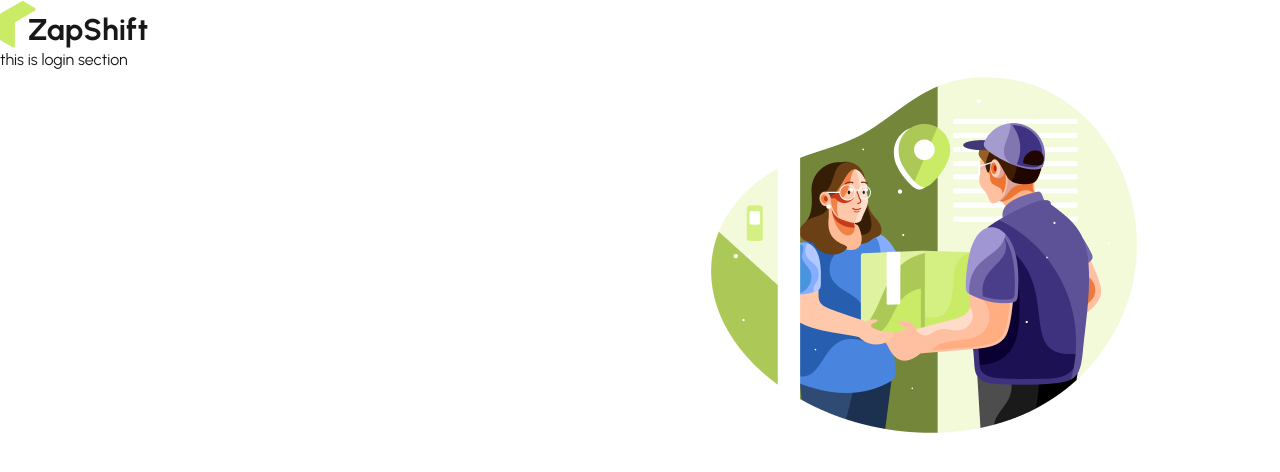
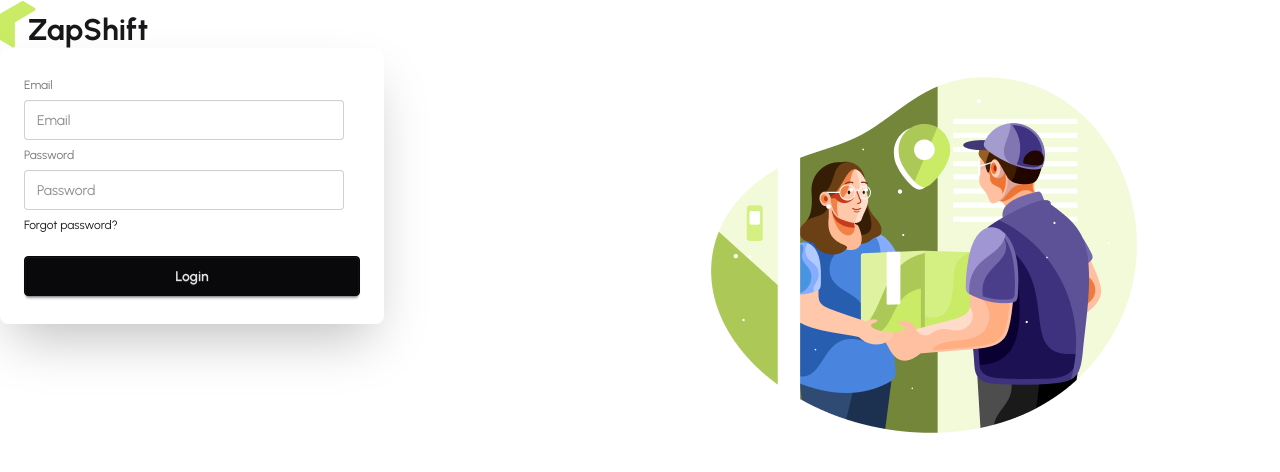
Before and after one commit to MizanurRahman-git/Zap_Shift_2, a React (Vite) app: page /login in a window 1280 px wide. Shown: the top 472 px of the page. Built offline with nearby package versions, Linux system fonts and the light colour scheme.

Commit message:
added login and register function

```diff
--- /dev/null
+++ b/src/hooks/useAuth.jsx
@@ -0,0 +1,10 @@
+import { use } from "react";
+import { AuthContext } from "../context/AuthContext/AuthContext";
+
+
+const useAuth = () => {
+    const authInfo = use(AuthContext)
+    return authInfo;
+};
+
+export default useAuth;
--- a/src/pages/Auth/Login/Login.jsx
+++ b/src/pages/Auth/Login/Login.jsx
@@ -1,10 +1,61 @@
+import { useForm } from "react-hook-form";
+import useAuth from "../../../hooks/useAuth";
 
 const Login = () => {
-    return (
-        <div>
-            <h2>this is login section</h2>
-        </div>
-    );
+    const {signIn} = useAuth()
+  const {
+    register,
+    handleSubmit,
+    formState: { errors },
+  } = useForm();
+  const handleLogIn = (data) => {
+    console.log(data);
+    signIn(data.email, data.password)
+    .then(result => {
+        console.log(result)
+    })
+    .catch(error => {
+        console.log(error)
+    })
+  };
+  return (
+    <div className="card bg-base-100 w-full max-w-sm shrink-0 shadow-2xl">
+      <form onSubmit={handleSubmit(handleLogIn)} className="card-body">
+        <fieldset className="fieldset">
+          {/* email field */}
+          <label className="label">Email</label>
+          <input
+            type="email"
+            {...register("email", { required: true })}
+            className="input"
+            placeholder="Email"
+          />
+          {errors.email?.type === "required" && (
+            <p className="text-red-500">Email is required</p>
+          )}
+          {/* password field */}
+          <label className="label">Password</label>
+          <input
+            type="password"
+            {...register("password", { required: true, minLength: 6 })}
+            className="input"
+            placeholder="Password"
+          />
+          {errors.password?.type === "required" && (
+            <p className="text-red-500">password is required</p>
+          )}
+          {errors.password?.type === "minLength" && (
+            <p className="text-red-500">Password must be 6 digits</p>
+          )}
+
+          <div>
+            <a className="link link-hover">Forgot password?</a>
+          </div>
+          <button className="btn btn-neutral mt-4">Login</button>
+        </fieldset>
+      </form>
+    </div>
+  );
 };
 
 export default Login;
--- a/src/pages/Auth/Register/Register.jsx
+++ b/src/pages/Auth/Register/Register.jsx
@@ -1,6 +1,8 @@
 import { useForm } from "react-hook-form";
+import useAuth from "../../../hooks/useAuth";
 
 const Register = () => {
+  const { registerUser } = useAuth();
   const {
     register,
     handleSubmit,
@@ -9,10 +11,17 @@
 
   const handleRegistration = (data) => {
     console.log(data);
+    registerUser(data.email, data.password)
+      .then((result) => {
+        console.log(result);
+      })
+      .catch((error) => {
+        console.log(error);
+      });
   };
   return (
-    <div>
-      <form onSubmit={handleSubmit(handleRegistration)}>
+    <div className="card bg-base-100 w-full max-w-sm shrink-0 shadow-2xl">
+      <form className="card-body" onSubmit={handleSubmit(handleRegistration)}>
         <fieldset className="fieldset">
           <label className="label">Email</label>
           <input
@@ -44,15 +53,16 @@
             <p className="text-red-400">Password must be 6 digits.</p>
           )}
           {errors.password?.type === "pattern" && (
-            <p className="text-red-300">
-              Password will be must at least one uppercase, at least one lowercase, at
-              least one number, and at least one special character.
+            <p className="text-red-400">
+              Password will be must at least one uppercase, at least one
+              lowercase, at least one number, and at least one special
+              character.
             </p>
           )}
           <div>
             <a className="link link-hover">Forgot password?</a>
           </div>
-          <button className="btn btn-neutral mt-4">Login</button>
+          <button className="btn btn-neutral mt-4">Register</button>
         </fieldset>
       </form>
     </div>
```
